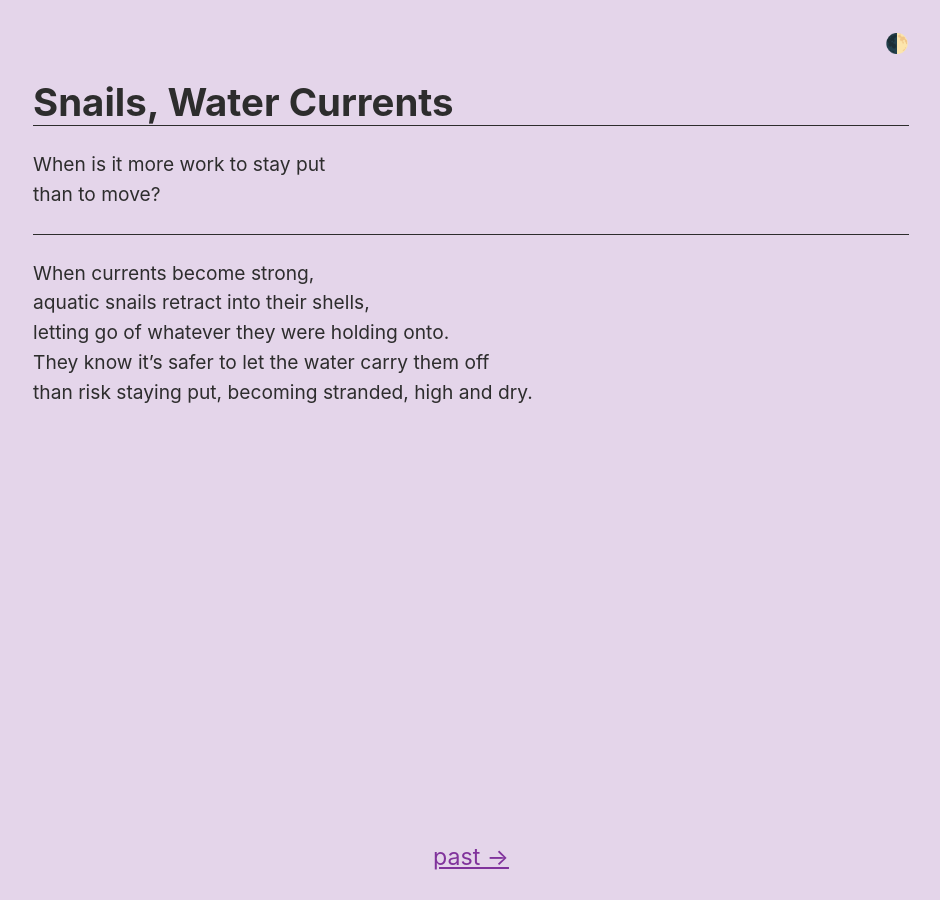
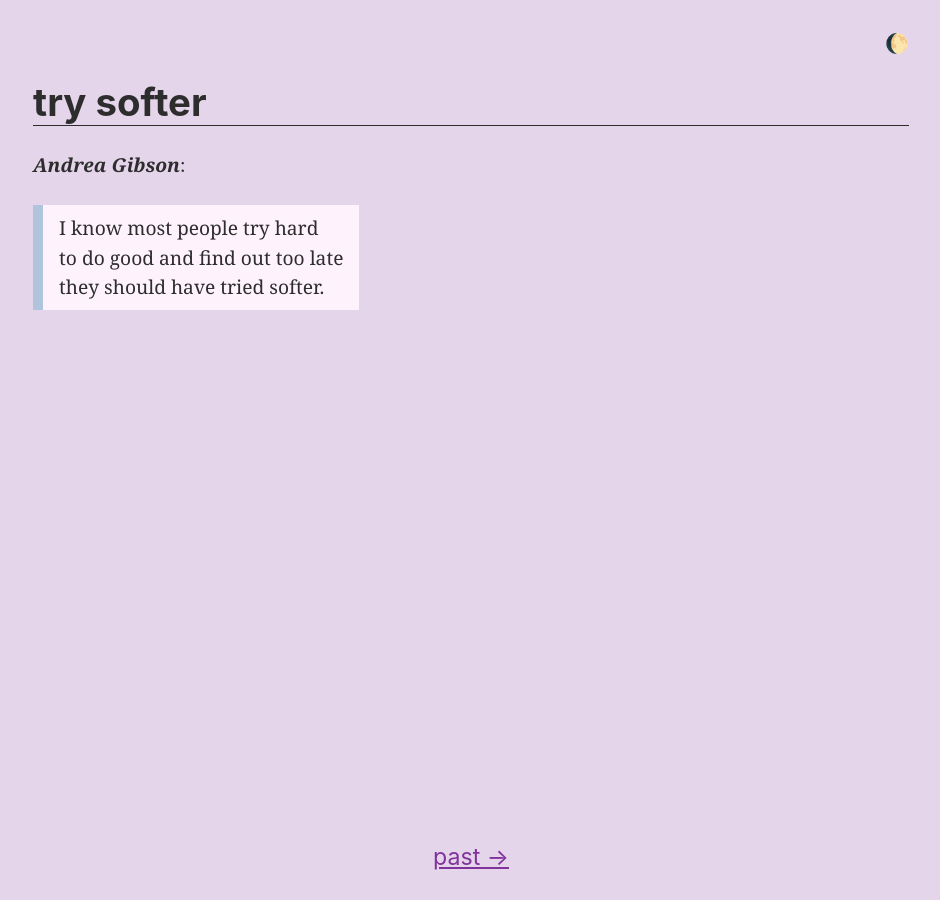
Before and after one commit to dglauber1/dglauber1.github.io, a Jekyll site: the page built from index.md, in a window 1280 px wide. Shown: the whole page, without its empty margins (169-1109 px from the left). Built offline with Jekyll 4.4.1, drawn with Linux system fonts in a browser that asks for light colours.

Commit message:
try softer

```diff
--- a/index.md
+++ b/index.md
@@ -1,14 +1,10 @@
 ---
-prev-musing: apples-in-heaps
-title: Snails, Water Currents
-time: 🌓
+prev-musing: snails-water-currents
+title: try softer
+time: 🌔
 collection: musings
 ---
-When is it more work to stay put
-than to move?
-<hr>
-When currents become strong,
-aquatic snails retract into their shells,
-letting go of whatever they were holding onto.
-They know it's safer to let the water carry them off
-than risk staying put, becoming stranded, high and dry.
+<cite>Andrea Gibson</cite>:
+> I know most people try hard\
+> to do good and find out too late\
+> they should have tried softer.
```
Also changed, not shown: _musings/snails-water-currents.md (added, +13 -0 lines), _musings/two-great-tragedies.md (+3 -3 lines).
